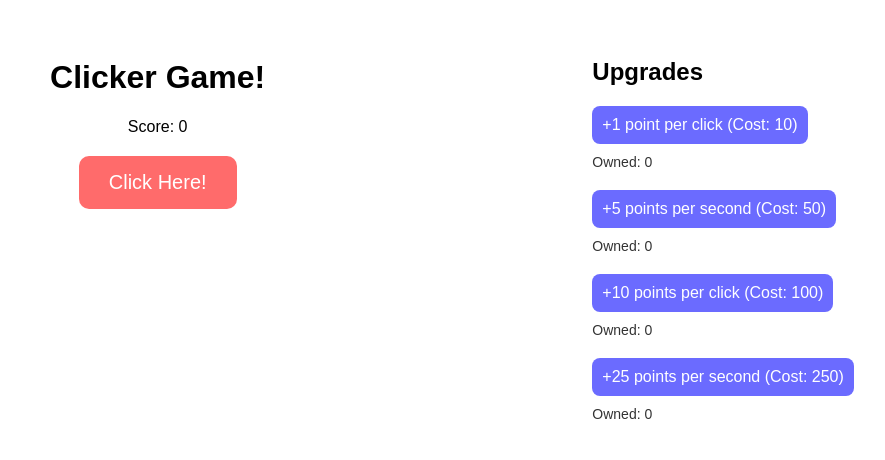
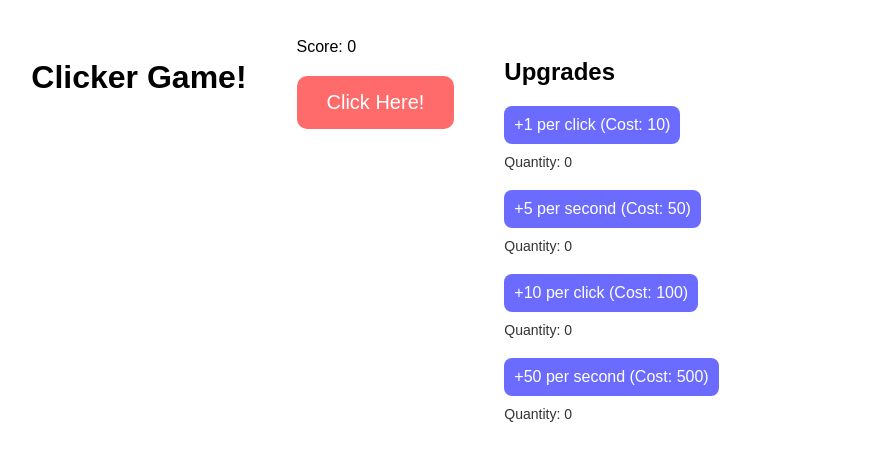
Before and after one commit to aisve/mylove, a plain HTML site: page game.html in a window 1280 px wide. Shown: the whole page, without its empty margins (265-1150 px from the left). Drawn offline with Linux system fonts and the light colour scheme.

Commit message:
Update game.html

```diff
--- a/game.html
+++ b/game.html
@@ -5,35 +5,45 @@
   <meta charset="UTF-8">
   <meta name="viewport" content="width=device-width, initial-scale=1.0">
   <title>Clicker Game</title>
-  <link rel="stylesheet" href="game-styles.css"> <!-- Link to external CSS for styling -->
+  <link rel="stylesheet" href="game-styles.css">
 </head>
 
 <body>
   <div class="container">
-    <div class="main-area">
-      <h1>Clicker Game!</h1>
+    <h1>Clicker Game!</h1>
+
+    <!-- Main Score and Click Button -->
+    <div class="main-content">
       <div class="score">Score: <span id="score">0</span></div>
       <button class="click-button" id="clickButton">Click Here!</button>
     </div>
 
-    <div class="upgrades-area">
+    <!-- Upgrades section, aligned to the right -->
+    <div class="upgrades">
       <h2>Upgrades</h2>
-      <div class="upgrade">
-        <button class="upgrade-button" id="upgrade1">+1 point per click (Cost: <span id="upgrade1Cost">10</span>)</button>
-        <div class="upgrade-info">Owned: <span id="upgrade1Amount">0</span></div>
+
+      <!-- Upgrade Options -->
+      <div class="upgrade" id="upgrade1">
+        <button class="upgrade-button" onclick="buyUpgrade('upgrade1')">+1 per click (Cost: <span id="upgrade1Cost">10</span>)</button>
+        <div class="upgrade-info">Quantity: <span id="upgrade1Amount">0</span></div>
       </div>
-      <div class="upgrade">
-        <button class="upgrade-button" id="upgrade2">+5 points per second (Cost: <span id="upgrade2Cost">50</span>)</button>
-        <div class="upgrade-info">Owned: <span id="upgrade2Amount">0</span></div>
+
+      <div class="upgrade" id="upgrade2">
+        <button class="upgrade-button" onclick="buyUpgrade('upgrade2')">+5 per second (Cost: <span id="upgrade2Cost">50</span>)</button>
+        <div class="upgrade-info">Quantity: <span id="upgrade2Amount">0</span></div>
       </div>
-      <div class="upgrade">
-        <button class="upgrade-button" id="upgrade3">+10 points per click (Cost: <span id="upgrade3Cost">100</span>)</button>
-        <div class="upgrade-info">Owned: <span id="upgrade3Amount">0</span></div>
+
+      <div class="upgrade" id="upgrade3">
+        <button class="upgrade-button" onclick="buyUpgrade('upgrade3')">+10 per click (Cost: <span id="upgrade3Cost">100</span>)</button>
+        <div class="upgrade-info">Quantity: <span id="upgrade3Amount">0</span></div>
       </div>
-      <div class="upgrade">
-        <button class="upgrade-button" id="upgrade4">+25 points per second (Cost: <span id="upgrade4Cost">250</span>)</button>
-        <div class="upgrade-info">Owned: <span id="upgrade4Amount">0</span></div>
+
+      <div class="upgrade" id="upgrade4">
+        <button class="upgrade-button" onclick="buyUpgrade('upgrade4')">+50 per second (Cost: <span id="upgrade4Cost">500</span>)</button>
+        <div class="upgrade-info">Quantity: <span id="upgrade4Amount">0</span></div>
       </div>
+
+      <!-- Add more upgrades as needed with unique IDs -->
     </div>
   </div>
 
@@ -41,80 +51,65 @@
     let score = parseInt(localStorage.getItem('score')) || 0;
     let pointsPerClick = parseInt(localStorage.getItem('pointsPerClick')) || 1;
     let pointsPerSecond = parseInt(localStorage.getItem('pointsPerSecond')) || 0;
-    let upgrade1Cost = parseInt(localStorage.getItem('upgrade1Cost')) || 10;
-    let upgrade2Cost = parseInt(localStorage.getItem('upgrade2Cost')) || 50;
-    let upgrade3Cost = parseInt(localStorage.getItem('upgrade3Cost')) || 100;
-    let upgrade4Cost = parseInt(localStorage.getItem('upgrade4Cost')) || 250;
 
-    const scoreDisplay = document.getElementById('score');
-    const clickButton = document.getElementById('clickButton');
-    const upgrade1Button = document.getElementById('upgrade1');
-    const upgrade2Button = document.getElementById('upgrade2');
-    const upgrade3Button = document.getElementById('upgrade3');
-    const upgrade4Button = document.getElementById('upgrade4');
+    // Upgrade data with increasing costs
+    const upgrades = {
+      upgrade1: { cost: 10, increment: 1, multiplier: 1.5, type: 'click' },
+      upgrade2: { cost: 50, increment: 5, multiplier: 1.7, type: 'second' },
+      upgrade3: { cost: 100, increment: 10, multiplier: 1.9, type: 'click' },
+      upgrade4: { cost: 500, increment: 50, multiplier: 2.0, type: 'second' }
+    };
 
-    // Display elements for upgrades
-    const upgrade1AmountDisplay = document.getElementById('upgrade1Amount');
-    const upgrade2AmountDisplay = document.getElementById('upgrade2Amount');
-    const upgrade3AmountDisplay = document.getElementById('upgrade3Amount');
-    const upgrade4AmountDisplay = document.getElementById('upgrade4Amount');
-    const upgrade1CostDisplay = document.getElementById('upgrade1Cost');
-    const upgrade2CostDisplay = document.getElementById('upgrade2Cost');
-    const upgrade3CostDisplay = document.getElementById('upgrade3Cost');
-    const upgrade4CostDisplay = document.getElementById('upgrade4Cost');
-
+    // Load saved game state
     function loadGame() {
-      scoreDisplay.textContent = score;
-      upgrade1AmountDisplay.textContent = localStorage.getItem('upgrade1Amount') || 0;
-      upgrade2AmountDisplay.textContent = localStorage.getItem('upgrade2Amount') || 0;
-      upgrade3AmountDisplay.textContent = localStorage.getItem('upgrade3Amount') || 0;
-      upgrade4AmountDisplay.textContent = localStorage.getItem('upgrade4Amount') || 0;
-      upgrade1CostDisplay.textContent = upgrade1Cost;
-      upgrade2CostDisplay.textContent = upgrade2Cost;
-      upgrade3CostDisplay.textContent = upgrade3Cost;
-      upgrade4CostDisplay.textContent = upgrade4Cost;
-    }
-
-    clickButton.addEventListener('click', () => {
-      score += pointsPerClick;
-      scoreDisplay.textContent = score;
-      localStorage.setItem('score', score);
-    });
-
-    function buyUpgrade(upgradeCost, upgradeAmount, costMultiplier, costDisplay, amountDisplay, increment) {
-      if (score >= upgradeCost) {
-        score -= upgradeCost;
-        pointsPerClick += increment;
-        upgradeCost = Math.floor(upgradeCost * costMultiplier);
-        localStorage.setItem('score', score);
-        costDisplay.textContent = upgradeCost;
-        amountDisplay.textContent = parseInt(amountDisplay.textContent) + 1;
-        scoreDisplay.textContent = score;
-        localStorage.setItem('upgradeAmount', amountDisplay.textContent);
+      document.getElementById('score').textContent = score;
+      for (const upgrade in upgrades) {
+        document.getElementById(`${upgrade}Amount`).textContent = localStorage.getItem(`${upgrade}Amount`) || 0;
+        document.getElementById(`${upgrade}Cost`).textContent = upgrades[upgrade].cost;
       }
     }
 
-    // Buy upgrades and set their costs
-    upgrade1Button.addEventListener('click', () => {
-      buyUpgrade(upgrade1Cost, pointsPerClick, 1.5, upgrade1CostDisplay, upgrade1AmountDisplay, 1);
+    // Click to gain points
+    document.getElementById('clickButton').addEventListener('click', () => {
+      score += pointsPerClick;
+      updateScore();
     });
 
-    upgrade2Button.addEventListener('click', () => {
-      buyUpgrade(upgrade2Cost, pointsPerSecond, 1.5, upgrade2CostDisplay, upgrade2AmountDisplay, 5);
-    });
+    // Upgrade purchase logic
+    function buyUpgrade(upgradeId) {
+      const upgrade = upgrades[upgradeId];
+      if (score >= upgrade.cost) {
+        score -= upgrade.cost;
 
-    upgrade3Button.addEventListener('click', () => {
-      buyUpgrade(upgrade3Cost, pointsPerClick, 2, upgrade3CostDisplay, upgrade3AmountDisplay, 10);
-    });
+        if (upgrade.type === 'click') {
+          pointsPerClick += upgrade.increment;
+        } else if (upgrade.type === 'second') {
+          pointsPerSecond += upgrade.increment;
+        }
 
-    upgrade4Button.addEventListener('click', () => {
-      buyUpgrade(upgrade4Cost, pointsPerSecond, 2, upgrade4CostDisplay, upgrade4AmountDisplay, 25);
-    });
+        // Increase cost and save to localStorage
+        upgrade.cost = Math.floor(upgrade.cost * upgrade.multiplier);
+        const amountElement = document.getElementById(`${upgradeId}Amount`);
+        amountElement.textContent = parseInt(amountElement.textContent) + 1;
 
+        updateScore();
+        document.getElementById(`${upgradeId}Cost`).textContent = upgrade.cost;
+        localStorage.setItem(`${upgradeId}Amount`, amountElement.textContent);
+      }
+    }
+
+    // Update score display and save to localStorage
+    function updateScore() {
+      document.getElementById('score').textContent = score;
+      localStorage.setItem('score', score);
+      localStorage.setItem('pointsPerClick', pointsPerClick);
+      localStorage.setItem('pointsPerSecond', pointsPerSecond);
+    }
+
+    // Increment points per second automatically
     setInterval(() => {
       score += pointsPerSecond;
-      scoreDisplay.textContent = score;
-      localStorage.setItem('score', score);
+      updateScore();
     }, 1000);
 
     loadGame();
```
